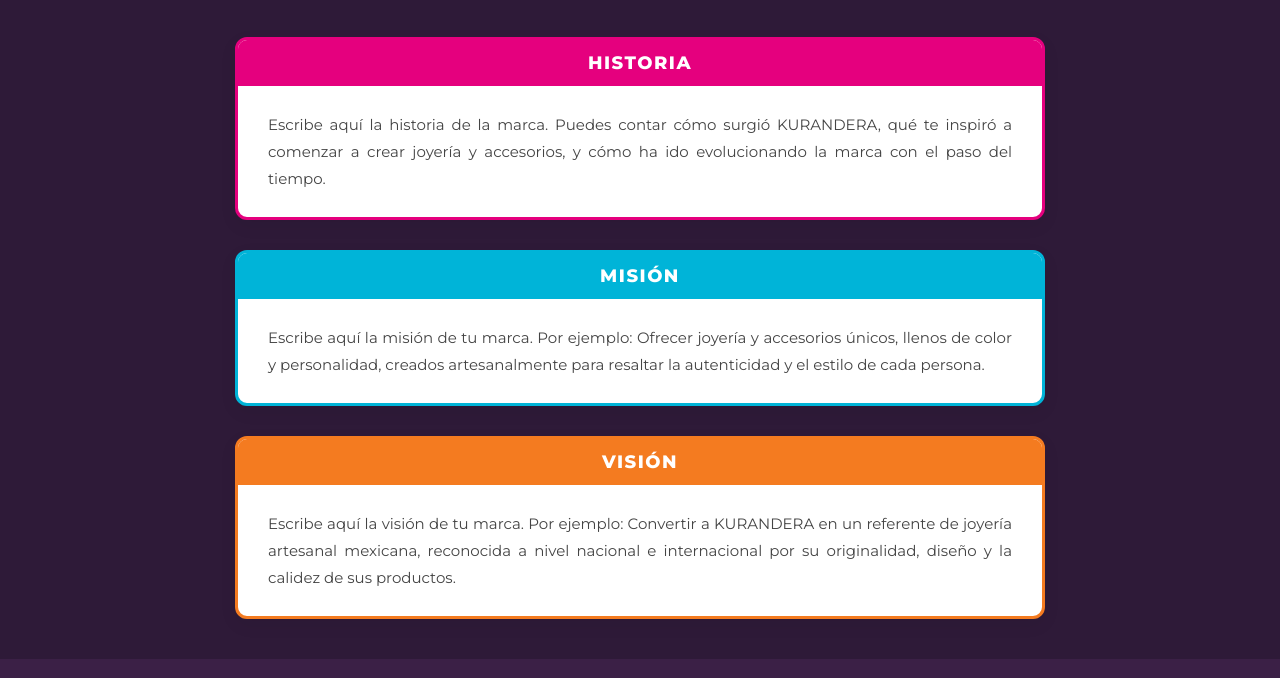
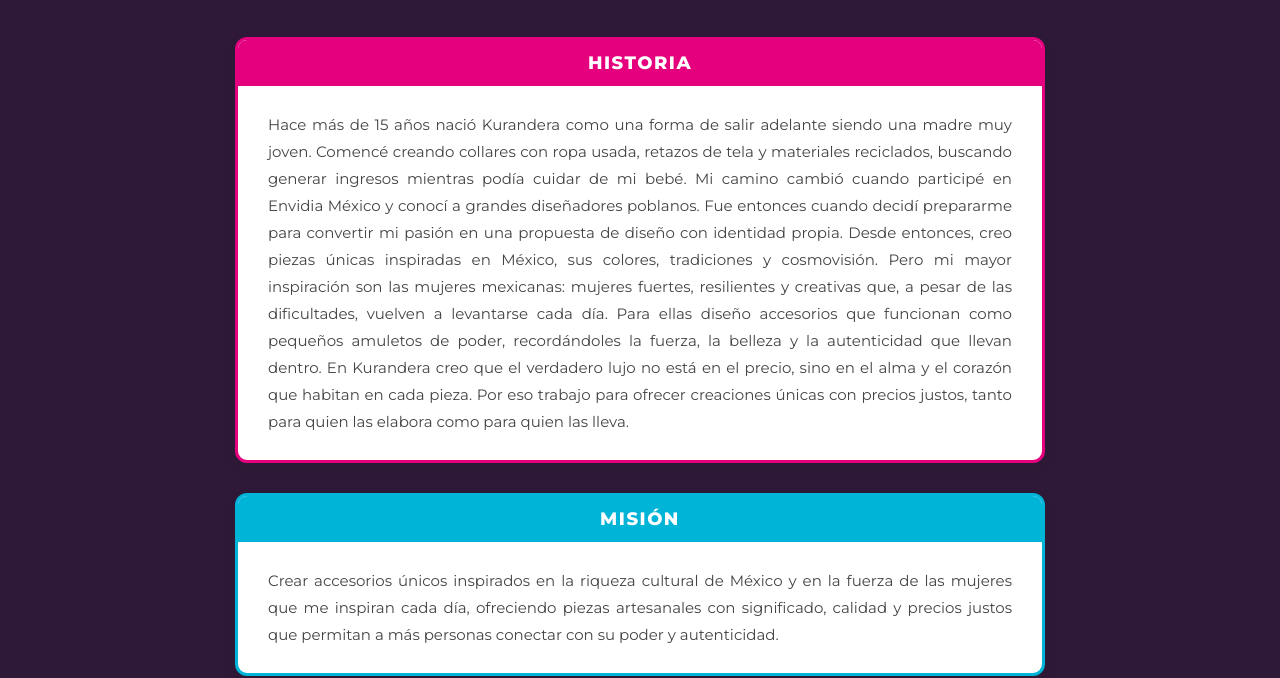
Before and after one commit to SaBritA28/Kurandera, a plain HTML site: page nosotros.html in a window 1280 px wide. Shown: the part 295-973 px from the top of the page. Drawn offline with nearby package versions, Linux system fonts and the light colour scheme; a web font is replaced by a local one.

Commit message:
Agregue historia, misión y visión de la empresa.

```diff
--- a/nosotros.html
+++ b/nosotros.html
@@ -50,7 +50,13 @@
         <div class="card-nosotros border-magenta">
             <h2 class="bg-magenta">HISTORIA</h2>
             <div class="card-body">
-                <p>Escribe aquí la historia de la marca. Puedes contar cómo surgió KURANDERA, qué te inspiró a comenzar a crear joyería y accesorios, y cómo ha ido evolucionando la marca con el paso del tiempo.</p>
+                <p>Hace más de 15 años nació Kurandera como una forma de salir adelante siendo una madre muy joven. Comencé creando collares con ropa usada, retazos de tela y materiales reciclados, buscando generar ingresos mientras podía cuidar de mi bebé.
+
+Mi camino cambió cuando participé en Envidia México y conocí a grandes diseñadores poblanos. Fue entonces cuando decidí prepararme para convertir mi pasión en una propuesta de diseño con identidad propia. Desde entonces, creo piezas únicas inspiradas en México, sus colores, tradiciones y cosmovisión.
+
+Pero mi mayor inspiración son las mujeres mexicanas: mujeres fuertes, resilientes y creativas que, a pesar de las dificultades, vuelven a levantarse cada día. Para ellas diseño accesorios que funcionan como pequeños amuletos de poder, recordándoles la fuerza, la belleza y la autenticidad que llevan dentro.
+
+En Kurandera creo que el verdadero lujo no está en el precio, sino en el alma y el corazón que habitan en cada pieza. Por eso trabajo para ofrecer creaciones únicas con precios justos, tanto para quien las elabora como para quien las lleva.</p>
             </div>
         </div>
 
@@ -58,7 +64,7 @@
         <div class="card-nosotros border-turquoise">
             <h2 class="bg-turquoise">MISIÓN</h2>
             <div class="card-body">
-                <p>Escribe aquí la misión de tu marca. Por ejemplo: Ofrecer joyería y accesorios únicos, llenos de color y personalidad, creados artesanalmente para resaltar la autenticidad y el estilo de cada persona.</p>
+                <p>Crear accesorios únicos inspirados en la riqueza cultural de México y en la fuerza de las mujeres que me inspiran cada día, ofreciendo piezas artesanales con significado, calidad y precios justos que permitan a más personas conectar con su poder y autenticidad.</p>
             </div>
         </div>
 
@@ -66,7 +72,7 @@
         <div class="card-nosotros border-orange">
             <h2 class="bg-orange">VISIÓN</h2>
             <div class="card-body">
-                <p>Escribe aquí la visión de tu marca. Por ejemplo: Convertir a KURANDERA en un referente de joyería artesanal mexicana, reconocida a nivel nacional e internacional por su originalidad, diseño y la calidez de sus productos.</p>
+                <p>Convertir a Kurandera en un referente del diseño mexicano contemporáneo, reconocido por crear piezas con alma que celebren nuestra cultura, empoderen a las mujeres y demuestren que el verdadero lujo nace de la creatividad, la historia y el corazón.</p>
             </div>
         </div>
 
```
